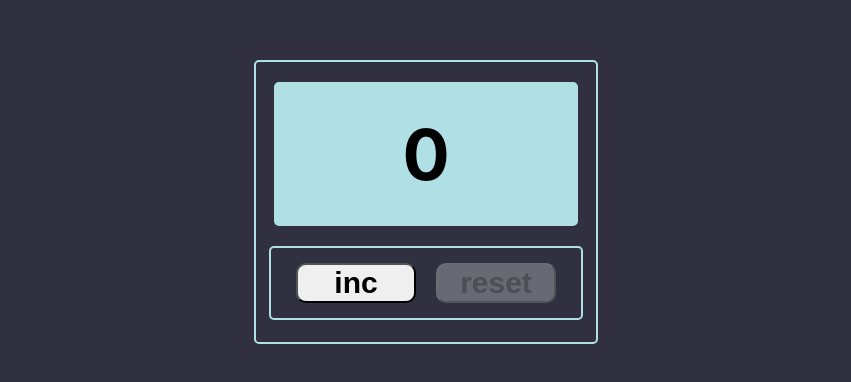
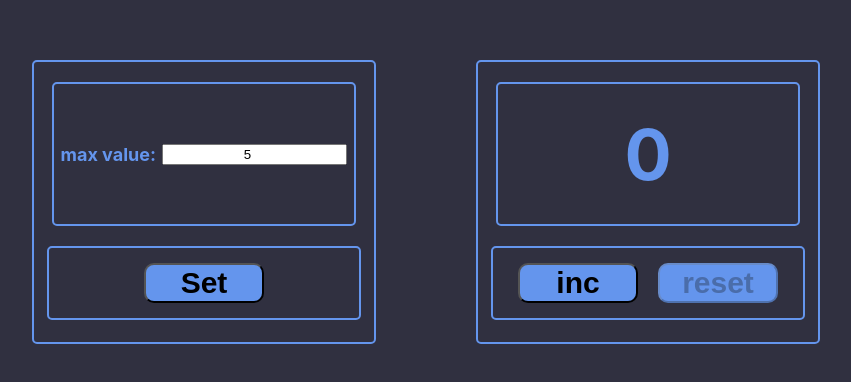
Before and after one commit to makishima44/counter, a React (Create React App) app: page / in a window 1280 px wide. Shown: the part 198-580 px from the top of the page, without its empty margins (214-1065 px from the left). Built offline with nearby package versions, Linux system fonts and the light colour scheme.

Commit message:
Добавлено меню CounterMenu с возвожностью задать новое максимально значение счетчика

```diff
--- a/src/App.css
+++ b/src/App.css
@@ -4,6 +4,7 @@
   display: flex;
   justify-content: center;
   align-items: center;
+  gap: 100px;
 }
 
 .mainBlock {
@@ -13,7 +14,7 @@
   gap: 20px;
   height: 280px;
   width: 340px;
-  border: 2px powderblue solid;
+  border: 2px cornflowerblue solid;
   border-radius: 5px;
 }
 
@@ -22,13 +23,15 @@
   font-weight: 700;
   margin-top: 20px;
   display: flex;
+  flex-direction: column;
   justify-content: center;
   align-items: center;
-  border: 2px powderblue solid;
-  background-color: powderblue;
+  border: 2px cornflowerblue solid;
+  /* background-color: powderblue; */
   border-radius: 5px;
   height: 140px;
   width: 300px;
+  color: cornflowerblue;
 }
 
 .buttonBlock {
@@ -39,10 +42,22 @@
   justify-content: center;
   gap: 20px;
   padding: 5px;
-  border: 2px powderblue solid;
+  border: 2px cornflowerblue solid;
   border-radius: 5px;
+}
+
+.inputBlock {
+  width: 300px;
+  display: flex;
+  justify-content: space-evenly;
+  font-size: 18px;
 }
 
 .counterMax {
   color: red;
 }
+
+input {
+  text-align: center;
+  outline-color: cornflowerblue;
+}
--- a/src/App.tsx
+++ b/src/App.tsx
@@ -1,12 +1,20 @@
-import React from "react";
-
+import React, { useState } from "react";
 import "./App.css";
 import { Counter } from "./Counter";
+import { CounterMenu } from "./CounterMenu";
 
 function App() {
+  const [count, setCount] = useState(0);
+  const [maxValue, setMaxValue] = useState(5);
+
+  const updateMaxValue = (newMaxValue: number) => {
+    setMaxValue(newMaxValue);
+  };
+
   return (
     <div className="App">
-      <Counter />
+      <CounterMenu maxValue={maxValue} updateMaxValue={updateMaxValue} />
+      <Counter count={count} maxValue={maxValue} setCount={setCount} />
     </div>
   );
 }
--- a/src/Counter.tsx
+++ b/src/Counter.tsx
@@ -1,23 +1,28 @@
-import { useState } from "react";
 import { Button } from "./components/Button";
 
-export const Counter = () => {
-  const [count, setCount] = useState(0);
-  const maxValue = 5;
+export type CounterPropsType = {
+  count: number;
+  maxValue: number;
+  setCount: (count: number) => void;
+};
 
+export const Counter = ({ count, maxValue, setCount }: CounterPropsType) => {
+  //----------------------------------------------------------------------------------------------
+
+  //увеличивает счетчик
   const incrementCounterHandler = () => {
     if (count < maxValue) {
       setCount(count + 1);
     }
   };
 
+  //Обнуляет счетчик
   const resetCounterHandler = () => {
     setCount(0);
   };
 
   const isCountEqulalMaxValue = count === maxValue;
   const incButtonDisabled = isCountEqulalMaxValue;
-
   const resetButtonDisabled = count === 0;
 
   return (
--- /dev/null
+++ b/src/CounterMenu.tsx
@@ -0,0 +1,40 @@
+import { ChangeEvent, useState } from "react";
+import { Button } from "./components/Button";
+
+export type CounterMenuPropsType = {
+  updateMaxValue: (maxValue: number) => void;
+  maxValue: number; // передаем , что бы отображалось стартовое значение
+};
+
+export const CounterMenu = ({
+  updateMaxValue,
+  maxValue,
+}: CounterMenuPropsType) => {
+  const [newMaxValue, setNewMaxValue] = useState<number>(maxValue);
+  //------------------------------- ---------------------------------------------------------------
+
+  const onChangeHandler = (event: ChangeEvent<HTMLInputElement>) => {
+    const newMaxValue = Number(event.target.value); //Преобразуем значение из value в числовой тип;
+    setNewMaxValue(newMaxValue); // обновляем локальный стейт
+  };
+
+  //
+  const onButtonHandler = () => {
+    updateMaxValue(newMaxValue);
+  };
+
+  return (
+    <div className="mainBlock">
+      <div className="counterBlock">
+        <div className="inputBlock">
+          <span>max value:</span>
+          <input type="number" value={newMaxValue} onChange={onChangeHandler} />
+        </div>
+      </div>
+
+      <div className="buttonBlock">
+        <Button name={"Set"} disabled={false} onClick={onButtonHandler} />
+      </div>
+    </div>
+  );
+};
--- a/src/components/Button.module.css
+++ b/src/components/Button.module.css
@@ -2,7 +2,7 @@
   height: 40px;
   width: 120px;
   border-radius: 10px;
-
+  background-color: cornflowerblue;
   font-size: 30px;
   font-weight: 700;
 }
```
Also changed, not shown: 1 other file (tests, documents, lock files or other folders).
